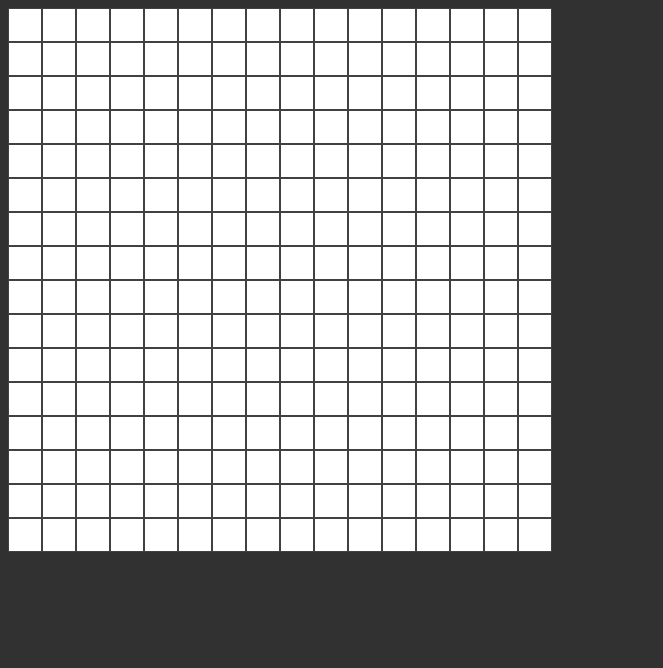
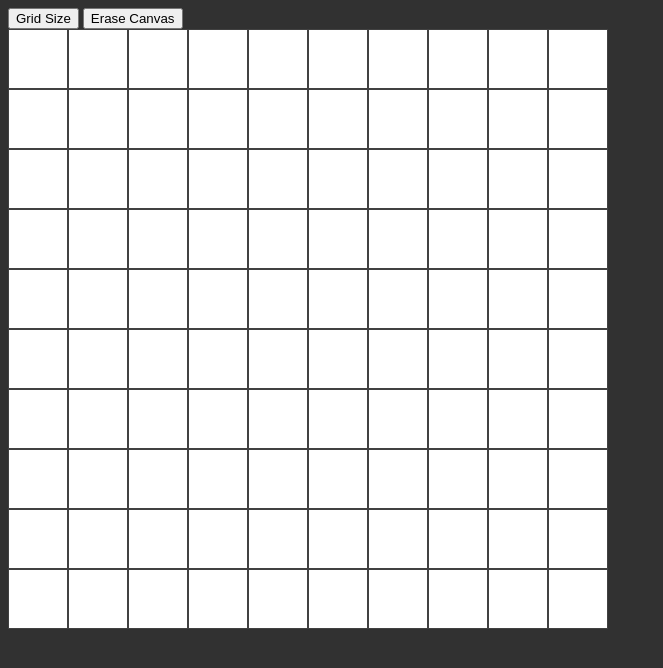
Before and after one commit to Zoldyako/etch-a-sketch, a plain HTML site: page index.html in a window 1280 px wide. Shown: the whole page, without its empty margins (0-663 px from the left). Drawn offline with Linux system fonts and the light colour scheme.

Commit message:
Grid generator btn almost working properly

```diff
--- a/index.html
+++ b/index.html
@@ -8,6 +8,8 @@
     <title>Etch-a-Sketch</title>
 </head>
 <body>
+    <button id="grid-size">Grid Size</button>
+    <button id="erase-canvas">Erase Canvas</button>
     <div id="container">
 
     </div>
--- a/script.js
+++ b/script.js
@@ -1,9 +1,8 @@
 document.addEventListener('DOMContentLoaded', () => {
-    const container = document.getElementById('container')
 
+    function generate_grid(res) {
 
-    function generate_div_grid(res) {
-        let x, y, grid, cells
+        let x, y, grid, cell
 
         // Creates divs and appends it to divs "column"
         for(y = 0; y < res; y++) {
@@ -12,12 +11,22 @@ document.addEventListener('DOMContentLoaded', () => {
             grid.className = "column"
 
             for(x = 0; x < res; x++) {
-                cells = document.createElement("div")
-                cells.className = "row"
-                grid.appendChild(cells)
+                cell = document.createElement("div")
+                cell.className = "cell"
+                grid.appendChild(cell)
 
-                cells.addEventListener('mouseover', (event) => {
-                    event.target.style.backgroundColor = 'black'
+                cell.addEventListener('mousedown', (event) => {
+
+                    switch (event.button) {
+                        case 0:
+                            event.target.style.backgroundColor = 'black'
+                            break
+                        case 1:
+                            event.target.style.backgroundColor = 'white'
+                        case 2:
+                            event.target.style.backgroundColor = 'white'
+                            break
+                    }
                 })
             }
 
@@ -25,6 +34,26 @@ document.addEventListener('DOMContentLoaded', () => {
         }
     }
 
-    generate_div_grid(16)
+
+    function canvas_size() {
+        res = prompt("What canvas size do you want? Max of 100")
+
+        if (res > 100) {
+            generate_grid(100)
+            return
+        }
+
+        generate_grid(res)
+    }
+
+
+    const container = document.getElementById('container')
+    const btn_grid_size = document.getElementById('grid-size')
+    const btn_erase = document.getElementById('erase-canvas')
+
+    btn_grid_size.addEventListener('mousedown', canvas_size)
+    btn_erase.addEventListener('click', () => { })
+
+    generate_grid(10)
 
 });
--- a/style.css
+++ b/style.css
@@ -4,15 +4,23 @@ body {
 }
 
 #container {
+    background-color: rgb(0, 0, 0);
     display: flex;
-    flex-wrap: wrap;
-    width: fit-content;
+    width: 600px;
+    height: 600px;
 }
 
-.row {
+
+.column {
+    display: flex;
+    flex-direction: column;
+    flex: 1;
+}
+
+
+.cell {
     background-color: white;
     border: 1px solid rgb(65, 65, 65);
-    min-width: 32px;
-    min-height: 32px;
-    text-align: center;
+    display: flex;
+    flex: 1;
 }
```
